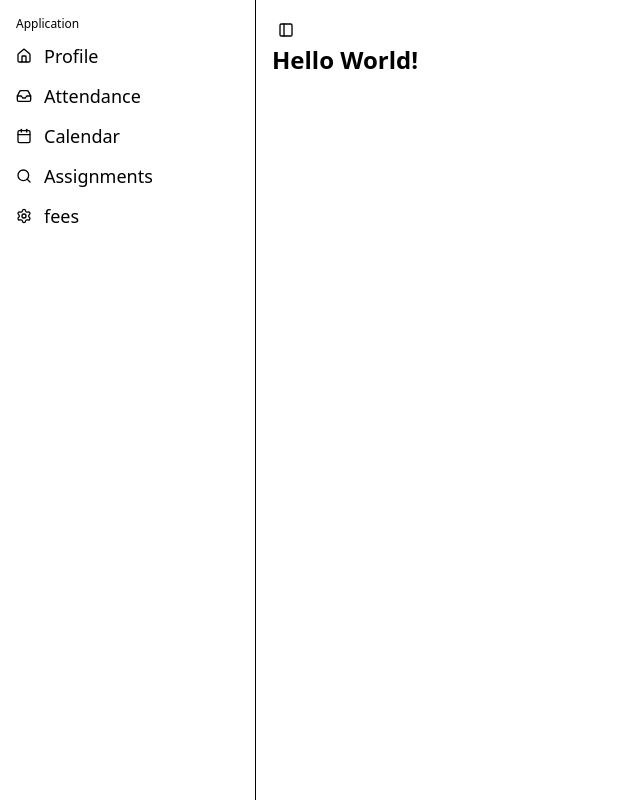
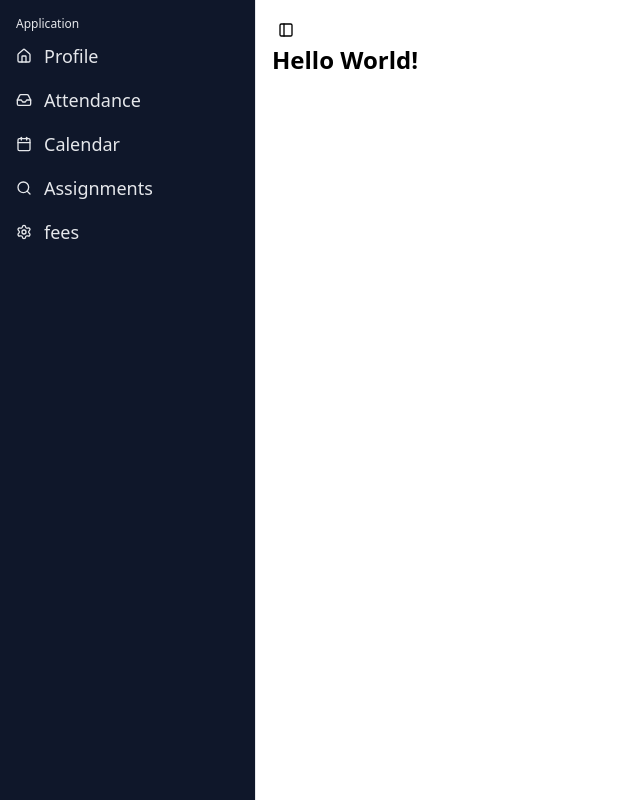
Before and after one commit to 123mohdasif/erp, a React (Vite) app in the folder frontend/: page /dashboard in a window 1280 px wide. Shown: the whole page, without its empty margins (0-640 px from the left). Built offline with nearby package versions, Linux system fonts and the light colour scheme.

Commit message:
colorPasand NIAaaya

```diff
--- a/frontend/src/components/AppSidebar.jsx
+++ b/frontend/src/components/AppSidebar.jsx
@@ -42,12 +42,12 @@ const items = [
 
 export function AppSidebar() {
   return (
-    <Sidebar>
+    <Sidebar className="bg-[#0f172a] text-gray-200">
       <SidebarContent>
         <SidebarGroup>
           <SidebarGroupLabel>Application</SidebarGroupLabel>
           <SidebarGroupContent>
-            <SidebarMenu className="space-y-1">
+            <SidebarMenu className="space-y-2">
               {items.map((item) => (
                 <SidebarMenuItem key={item.title}>
                   <SidebarMenuButton asChild>
```
